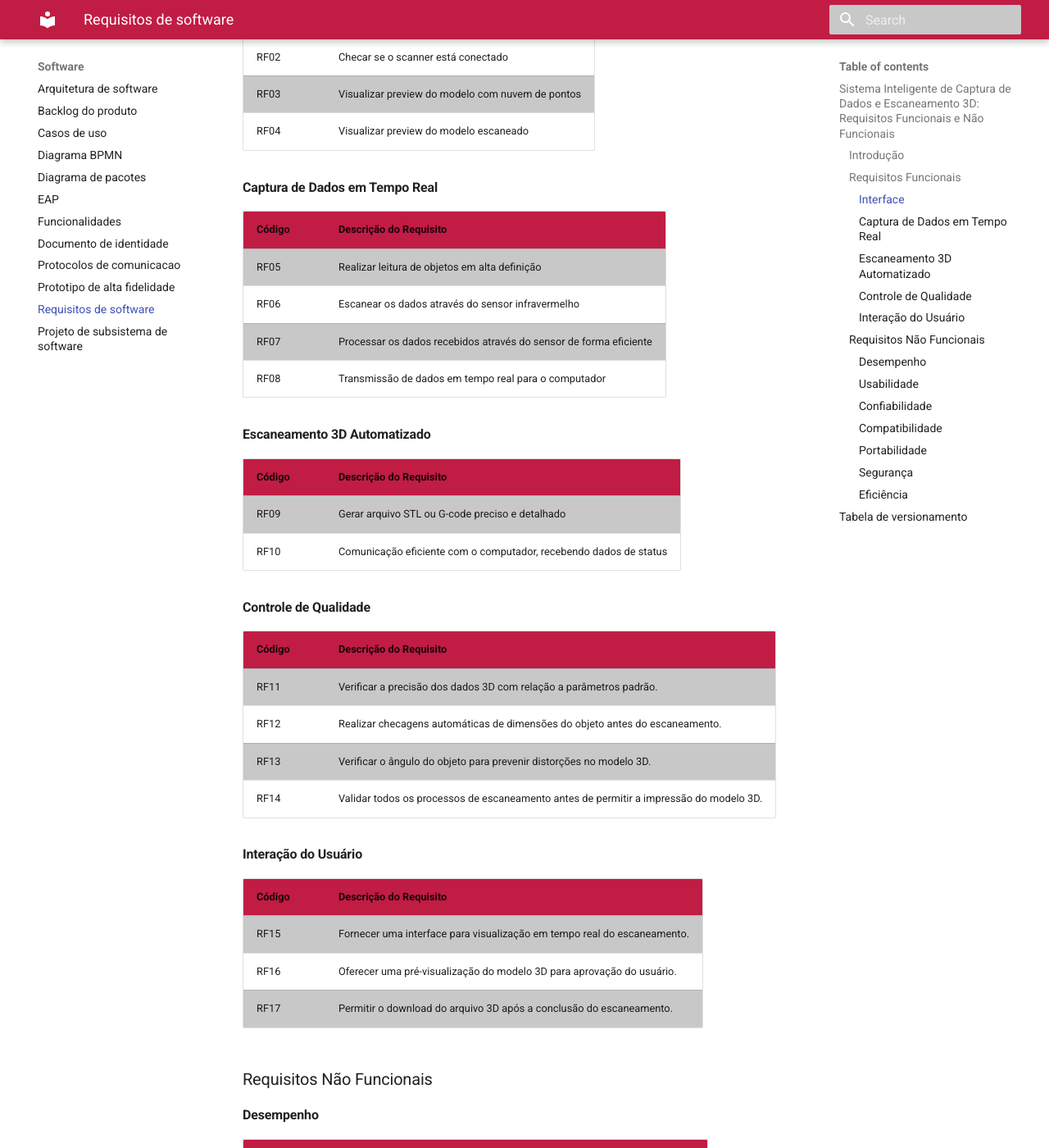
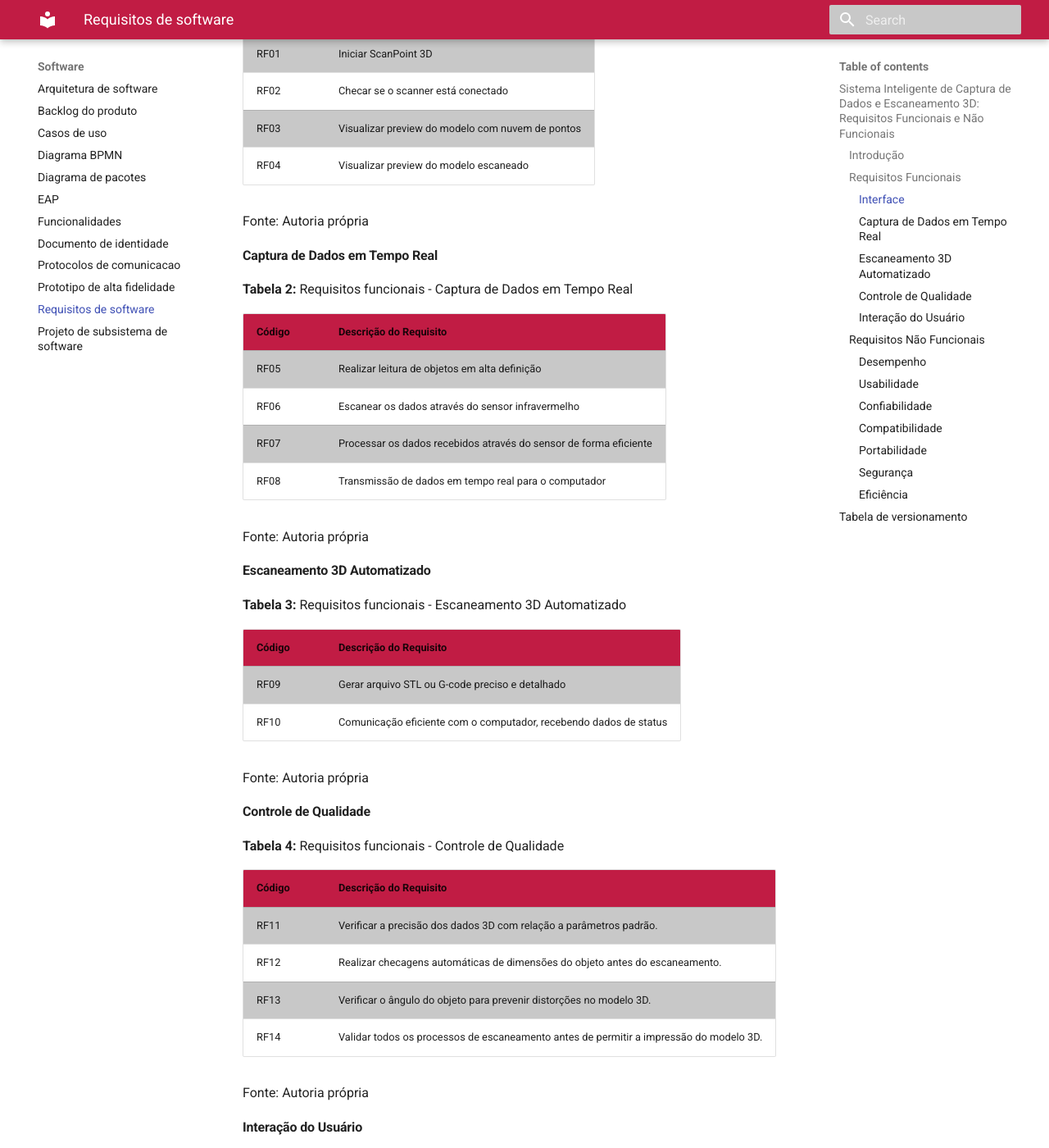
Before and after one commit to Calcioft/ScanPoint, an MkDocs documentation site: the page built from docs/software/requisitos.md, in a window 1280 px wide and 1400 px high, scrolled down 626 px. Shown: the whole window at 82% size. Built offline with MkDocs 1.6.1 and Material for MkDocs 9.7.7, drawn with Linux system fonts in a browser that asks for light colours; some of the changed text lies outside the part shown.

Commit message:
add legenda nas tabelas

```diff
--- a/docs/software/requisitos.md
+++ b/docs/software/requisitos.md
@@ -13,6 +13,8 @@ O sistema inteligente de captura de dados e escaneamento 3D combina a captura de
 
 #### Interface
 
+**Tabela 1:** Requisitos funcionais - Interface
+
 | Código | Descrição do Requisito                           |
 | ------ | ------------------------------------------------ |
 | RF01   | Iniciar ScanPoint 3D                          |
@@ -20,7 +22,11 @@ O sistema inteligente de captura de dados e escaneamento 3D combina a captura de
 | RF03   | Visualizar preview do modelo com nuvem de pontos |
 | RF04   | Visualizar preview do modelo escaneado           |
 
+Fonte: Autoria própria
+
 #### Captura de Dados em Tempo Real
+
+**Tabela 2:** Requisitos funcionais - Captura de Dados em Tempo Real
 
 | Código | Descrição do Requisito                                            |
 | ------ | ----------------------------------------------------------------- |
@@ -29,14 +35,22 @@ O sistema inteligente de captura de dados e escaneamento 3D combina a captura de
 | RF07   | Processar os dados recebidos através do sensor de forma eficiente |
 | RF08   | Transmissão de dados em tempo real para o computador              |
 
+Fonte: Autoria própria
+
 #### Escaneamento 3D Automatizado
+
+**Tabela 3:** Requisitos funcionais - Escaneamento 3D Automatizado
 
 | Código | Descrição do Requisito                                            |
 | ------ | ----------------------------------------------------------------- |
 | RF09   | Gerar arquivo STL ou G-code preciso e detalhado                   |
 | RF10   | Comunicação eficiente com o computador, recebendo dados de status |
 
+Fonte: Autoria própria
+
 #### Controle de Qualidade
+
+**Tabela 4:** Requisitos funcionais - Controle de Qualidade
 
 | Código | Descrição do Requisito                                                                 |
 | ------ | -------------------------------------------------------------------------------------- |
@@ -45,7 +59,11 @@ O sistema inteligente de captura de dados e escaneamento 3D combina a captura de
 | RF13   | Verificar o ângulo do objeto para prevenir distorções no modelo 3D.                    |
 | RF14   | Validar todos os processos de escaneamento antes de permitir a impressão do modelo 3D. |
 
+Fonte: Autoria própria
+
 #### Interação do Usuário
+
+**Tabela 5:** Requisitos funcionais - Interação do Usuário
 
 | Código | Descrição do Requisito                                                  |
 | ------ | ----------------------------------------------------------------------- |
@@ -53,9 +71,13 @@ O sistema inteligente de captura de dados e escaneamento 3D combina a captura de
 | RF16   | Oferecer uma pré-visualização do modelo 3D para aprovação do usuário.   |
 | RF17   | Permitir o download do arquivo 3D após a conclusão do escaneamento.     |
 
+Fonte: Autoria própria
+
 ### Requisitos Não Funcionais
 
 #### Desempenho
+
+**Tabela 6:** Requisitos não funcionais - Desempenho
 
 | Código | Descrição do Requisito                                                       |
 | ------ | ---------------------------------------------------------------------------- |
@@ -63,7 +85,11 @@ O sistema inteligente de captura de dados e escaneamento 3D combina a captura de
 | RNF02  | A qualidade do arquivo de nuvem de pontos deve ser de alta resolução         |
 | RNF03  | A precisão do arduino deve ser mantida, com calibrações regulares            |
 
+Fonte: Autoria própria
+
 #### Usabilidade
+
+**Tabela 7:** Requisitos não funcionais - Usabilidade
 
 | Código | Descrição do Requisito                                         |
 | ------ | -------------------------------------------------------------- |
@@ -71,7 +97,11 @@ O sistema inteligente de captura de dados e escaneamento 3D combina a captura de
 | RNF05  | A interface do usuário deve ser consistente e fácil de navegar |
 | RNF06  | Interface do usuário deve ser intuitiva, mesmo para novos usuários sem experiência prévia em escaneamento 3D. |
 
+Fonte: Autoria própria
+
 #### Confiabilidade
+
+**Tabela 8:** Requisitos não funcionais - Confiabilidade
 
 | Código | Descrição do Requisito                                                    |
 | ------ | ------------------------------------------------------------------------- |
@@ -82,7 +112,11 @@ O sistema inteligente de captura de dados e escaneamento 3D combina a captura de
 | RNF11  | O sistema deve ter uma taxa de falha muito baixa em verificações de precisão e checagens de posição. |
 | RNF12  | O sistema deve ser capaz de recuperar-se rapidamente de erros de software ou hardware.               |
 
+Fonte: Autoria própria
+
 #### Compatibilidade
+
+**Tabela 9:** Requisitos não funcionais - Compatibilidade
 
 | Código | Descrição do Requisito                                                           |
 | ------ | -------------------------------------------------------------------------------- |
@@ -90,7 +124,11 @@ O sistema inteligente de captura de dados e escaneamento 3D combina a captura de
 | RNF14  | O sistema deve ser capaz de ser executado em computadores com arquitetura AMD64  |
 | RNF15  | O sistema deve ser capaz de ser executado em computadores com arquitetura x86-64 |
 
+Fonte: Autoria própria
+
 #### Portabilidade
+
+**Tabela 10:** Requisitos não funcionais - Portabilidade
 
 | Código | Descrição do Requisito                                                                                   |
 | ------ | -------------------------------------------------------------------------------------------------------- |
@@ -99,20 +137,32 @@ O sistema inteligente de captura de dados e escaneamento 3D combina a captura de
 | RNF18  | O sistema deve ser capaz de ser executado em ambientes com sistema operacional linux distribução Ubuntu  |
 | RNF19  | O sistema deve ser capaz de ser executado em ambientes com sistema operacional linux distribução Manjaro |
 
+Fonte: Autoria própria
+
 #### Segurança
+
+**Tabela 11:** Requisitos não funcionais - Segurança
 
 | Código | Descrição do Requisito                                                                  |
 | ------ | --------------------------------------------------------------------------------------- |
 | RNF20  | Assegurar a segurança dos dados transmitidos entre o scanner e o computador/impressora. |
 
+Fonte: Autoria própria
+
 #### Eficiência
+
+**Tabela 12:** Requisitos não funcionais - Eficiência
 
 | Código | Descrição do Requisito                                                                                                 |
 | ------ | ---------------------------------------------------------------------------------------------------------------------- |
 | RNF21  | O sistema deve processar e verificar os dados capturados de forma eficiente, minimizando o tempo de espera do usuário. |
 
+Fonte: Autoria própria
+
 
 ## Tabela de versionamento
+
+**Tabela 13:** Tabela de versionamento
 
 | Versão| Data | Descrição | Responsável|
 |-------|------|-----------|------------|
```
Also changed, not shown: docs/geral/arquitetura.md (+2 -0 lines), docs/software/funcionalidades.md (+18 -4 lines).
